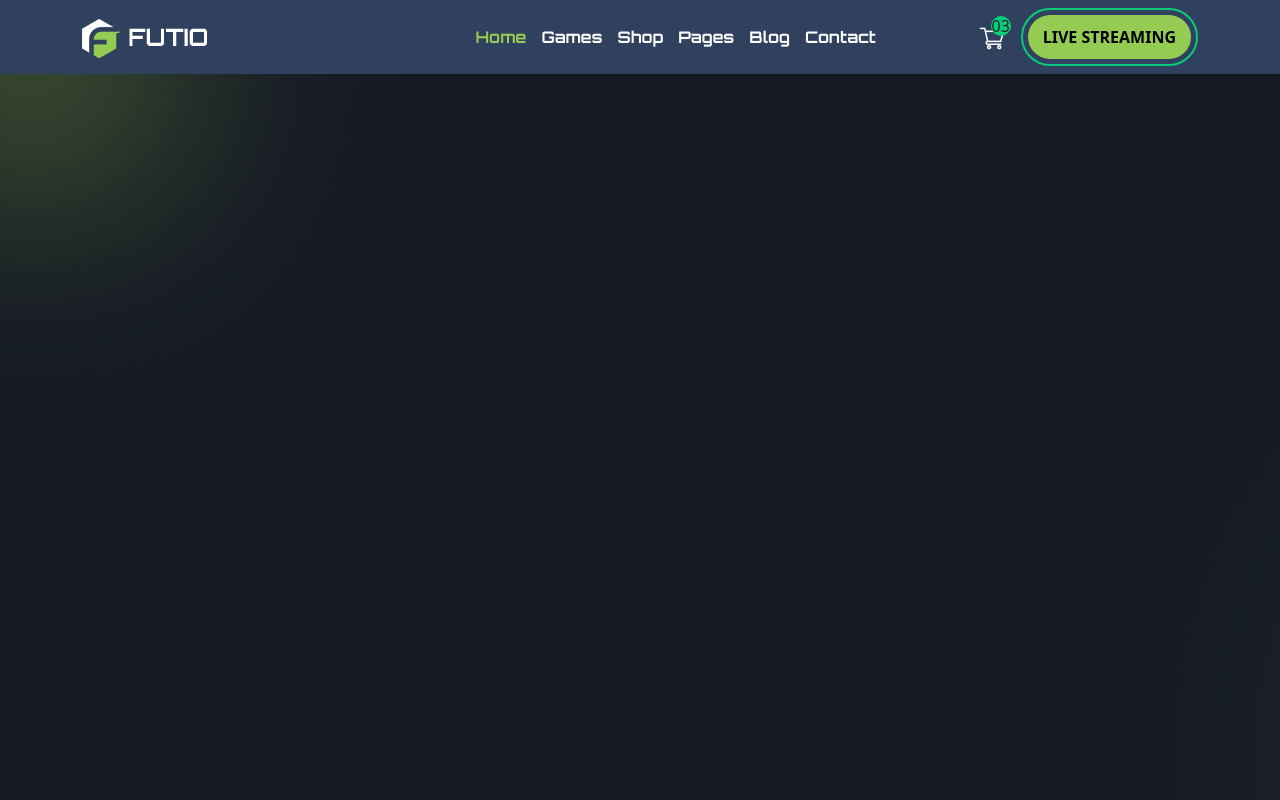
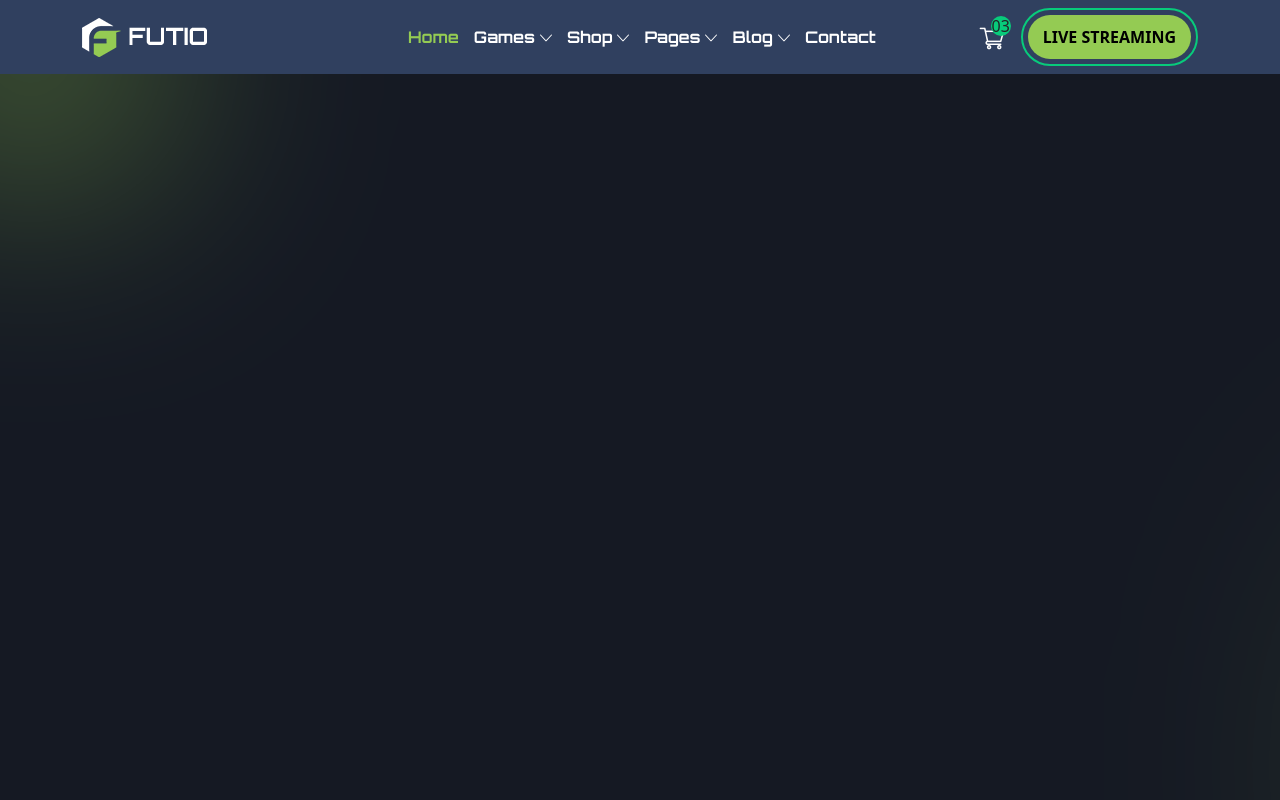
Before and after one commit to orazi-paolo/proj-html-vuejs, a Vue app: page / in a window 1280 px wide. Shown: the top 800 px of the page. Built offline with nearby package versions, Linux system fonts and the light colour scheme.

Commit message:
added arrow

```diff
--- a/src/components/appHeaderChild/AppHeaderNavbar.vue
+++ b/src/components/appHeaderChild/AppHeaderNavbar.vue
@@ -80,10 +80,12 @@ export default {
         <div class="collapse navbar-collapse" id="navbarSupportedContent">
           <ul class="navbar-nav">
             <li v-for="(nav, index) in navLink" class="link">
-              <a href="#" :class="(active === index) ? 'active' : ''">{{ nav.name }}</a>
+              <a href="#" :class="(active === index) ? 'active' : ''">{{ nav.name }} <span v-if="nav.internal"><img
+                    src="../../assets/svg/c-down-arrow.svg" alt=""></span></a>
               <div class="internal-link" v-if="nav.internal">
                 <ul>
-                  <li v-for="int in nav.internal" class="int"><a href="#">{{ int.intLink }}</a>
+                  <li v-for="int in nav.internal" class="int"><a href="#">{{ int.intLink }} <span v-if="int.sub"><img
+                          src="../../assets/svg/b-right-arrow.svg" alt=""></span></a>
                     <div class="sub-link" v-if="int.sub">
                       <ul class="sub">
                         <li v-for="sub in int.sub"><a href="#">{{ sub.subLink }}</a></li>
@@ -205,15 +207,21 @@ li {
   }
 }
 
-a {
+li a {
   color: white;
   font-family: "Orbitron", sans-serif;
   font-weight: bold;
 
   &:hover {
-    color: #94CB53
+    color: #94CB53;
+
+    img {
+      filter: invert(77%) sepia(18%) saturate(1178%) hue-rotate(44deg) brightness(94%) contrast(89%);
+    }
   }
 }
+
+
 
 .delete-item {
   display: none;
```
